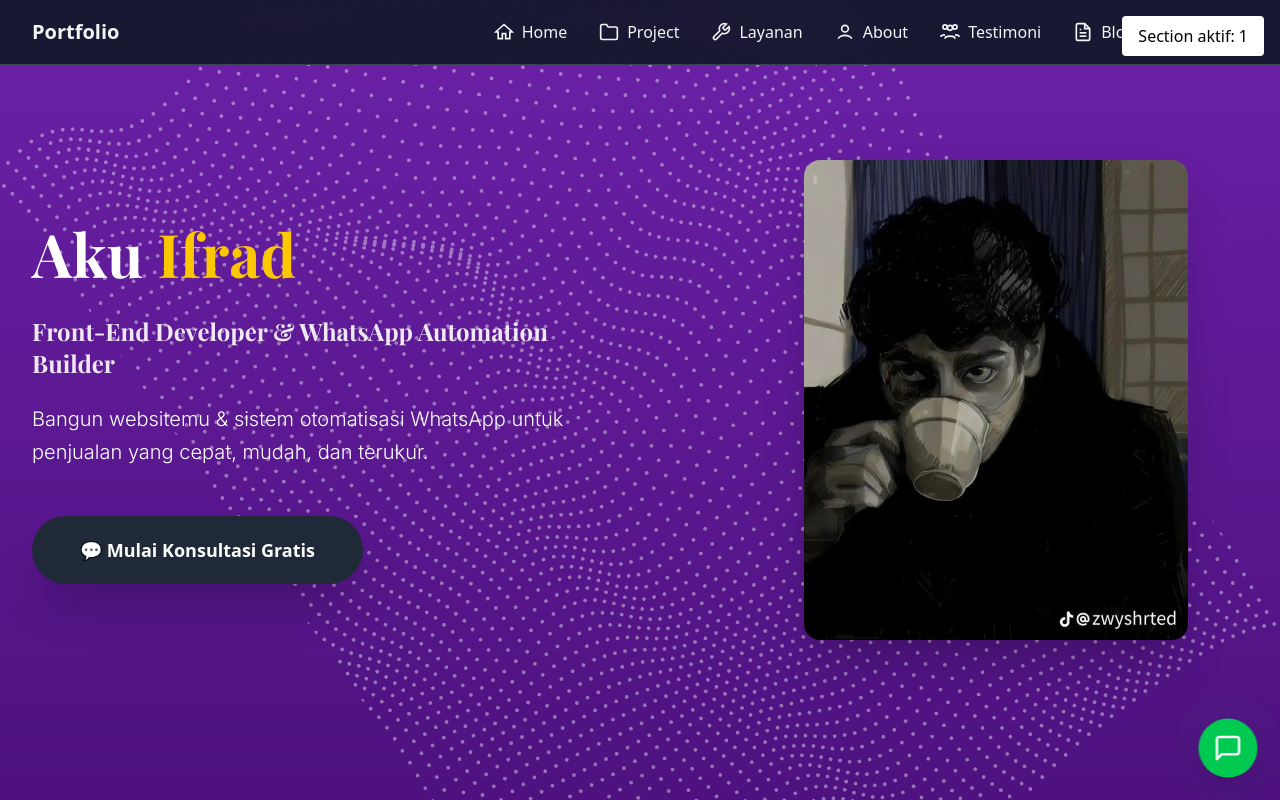
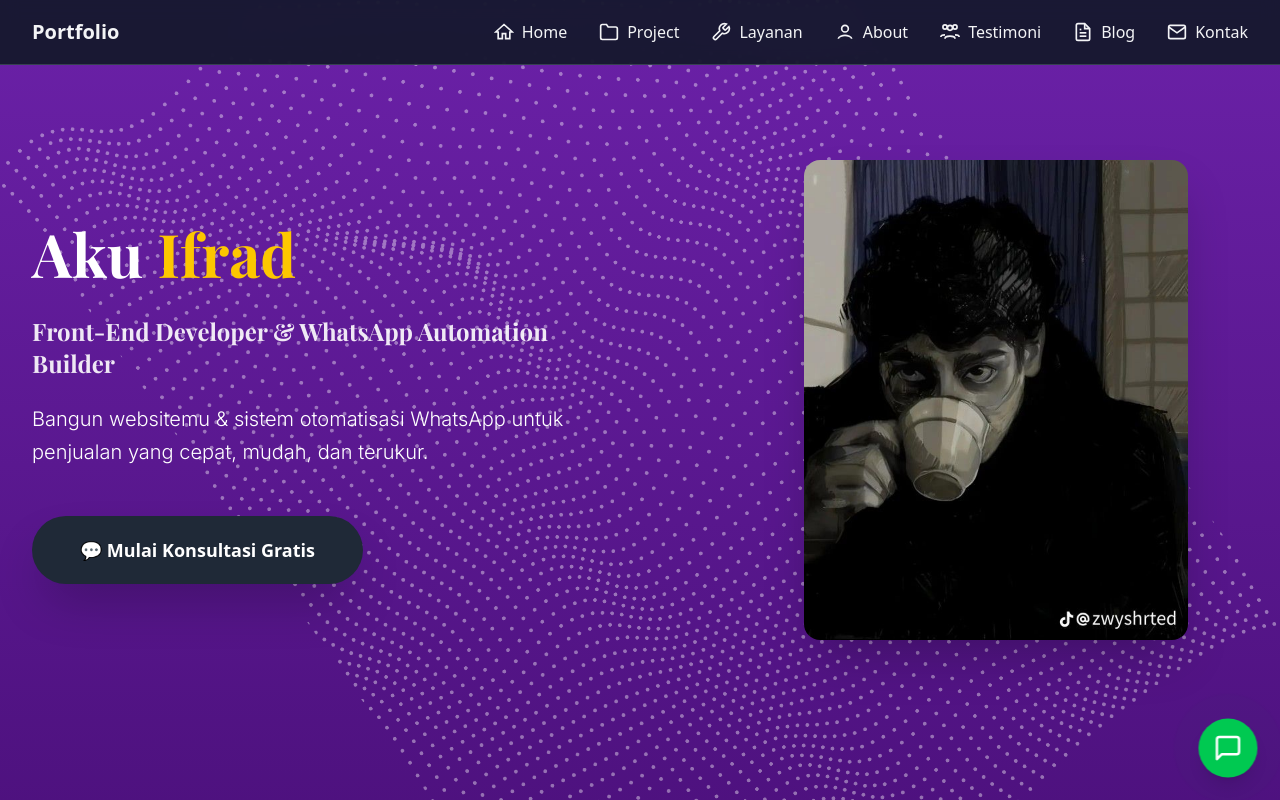
Before and after one commit to ifradev-me/my-portofolio, a React (Vite) app: page / in a window 1280 px wide. Built offline with nearby package versions, Linux system fonts and the light colour scheme; a web font is replaced by a local one.

Commit message:
test: hilangkan active-section testing

```diff
--- a/src/App.jsx
+++ b/src/App.jsx
@@ -60,9 +60,7 @@ function App() {
   return (
     <>
       <Navbar whereActive={activeSection}/>
-      <div className="fixed top-4 right-4 bg-white px-4 py-2 shadow rounded z-50">
-        Section aktif: {activeSection}
-      </div>
+
       <main
         ref={mainRef}
         className='h-screen snap-y snap-mandatory overflow-y-scroll scroll-smooth'
```
